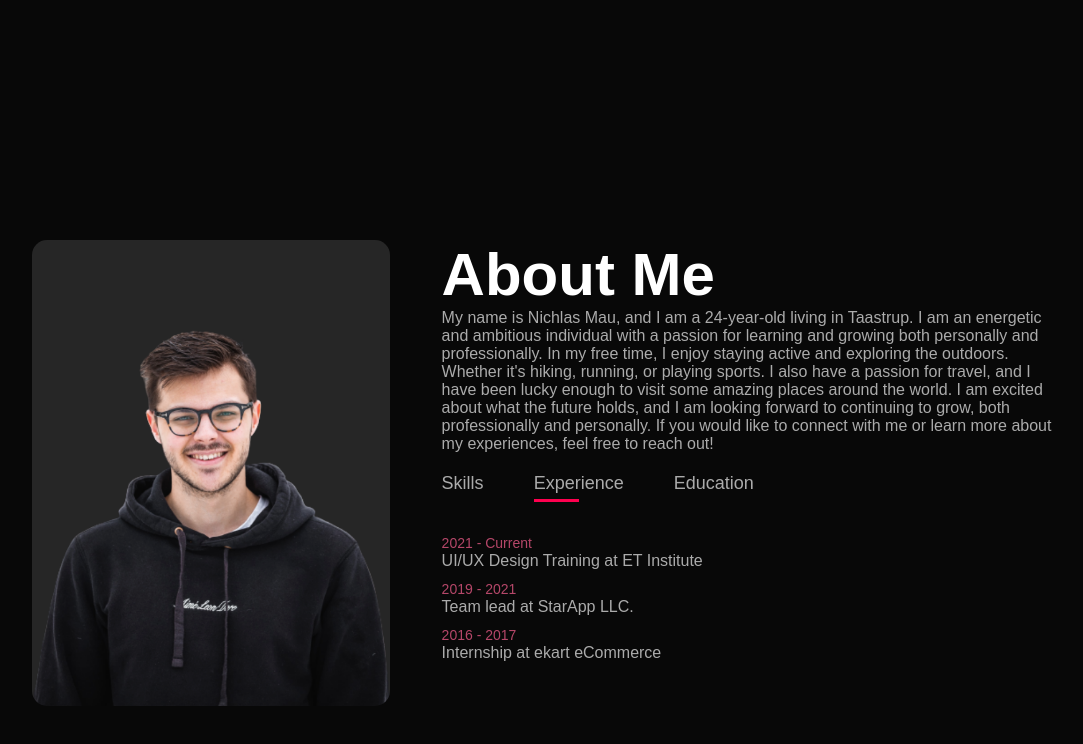
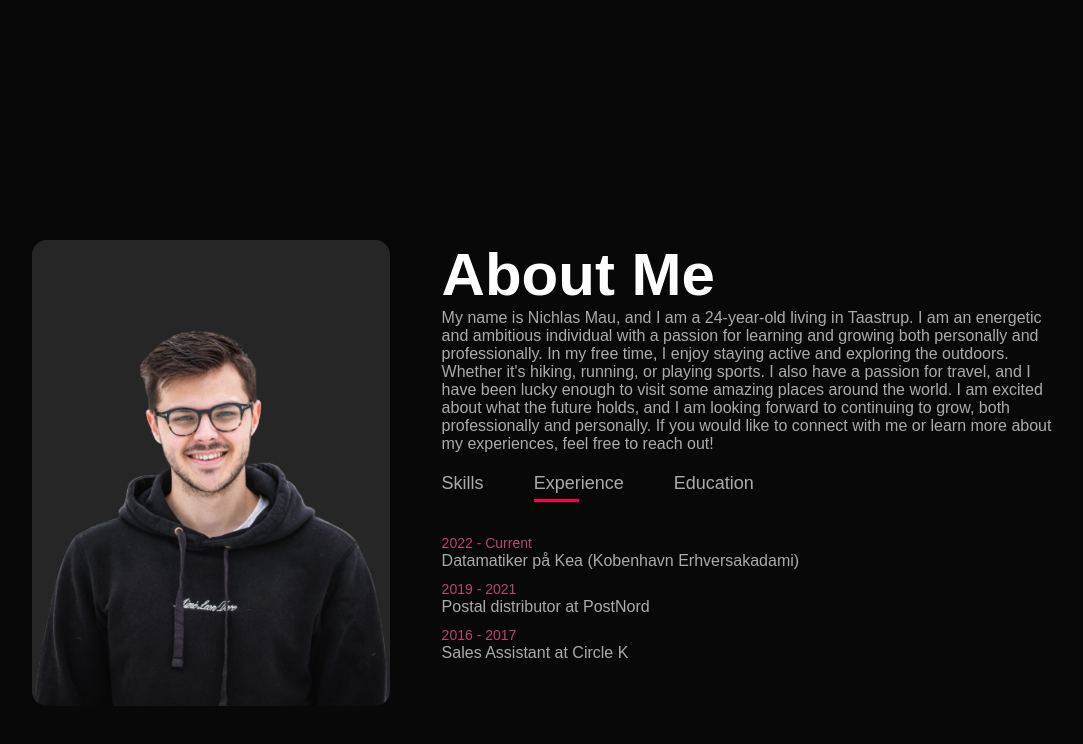
Before and after one commit to NichlasMau/Portfolio-opgave, a plain HTML site: page porfolie/index.html in a window 1280 px wide. Both pictures are taken after a click on the element "Experience". Shown: the part 650-1394 px from the top of the page, without its empty margins (96-1179 px from the left). Drawn offline with Linux system fonts and the light colour scheme.

Commit message:
Update index.html

```diff
--- a/porfolie/index.html
+++ b/porfolie/index.html
@@ -58,16 +58,16 @@
                         </div>
                         <div class="tab-contents" id="experience">
                             <ul>
-                                <li><span>2021 - Current</span><br>UI/UX Design Training at ET Institute</li>
-                                <li><span>2019 - 2021</span><br>Team lead at StarApp LLC.</li>
-                                <li><span>2016 - 2017</span><br>Internship at ekart eCommerce</li>
+                                <li><span>2022 - Current</span><br>Datamatiker på Kea (Kobenhavn Erhversakadami)</li>
+                                <li><span>2019 - 2021</span><br>Postal distributor at PostNord</li>
+                                <li><span>2016 - 2017</span><br>Sales Assistant at Circle K</li>
                             </ul>
                         </div>
                         <div class="tab-contents" id="education">
                             <ul>
-                                <li><span>2016</span><br>UI/UX DeSign Training at ET Institute</li>
-                                <li><span>2016</span><br>MBA from MIT Bangalore</li>
-                                <li><span>2014</span><br>BBA from ISM Bangalore</li>
+                                <li><span>2022</span><br>Datamatiker at Kea (Kobenhavn Erhversakadami)</li>
+                                <li><span>2016</span><br>HA/Almen at SDU Odense</li>
+                                <li><span>2014</span><br>Egedal Gymnasium</li>
                             </ul>
                         </div>
                     </div>
```
